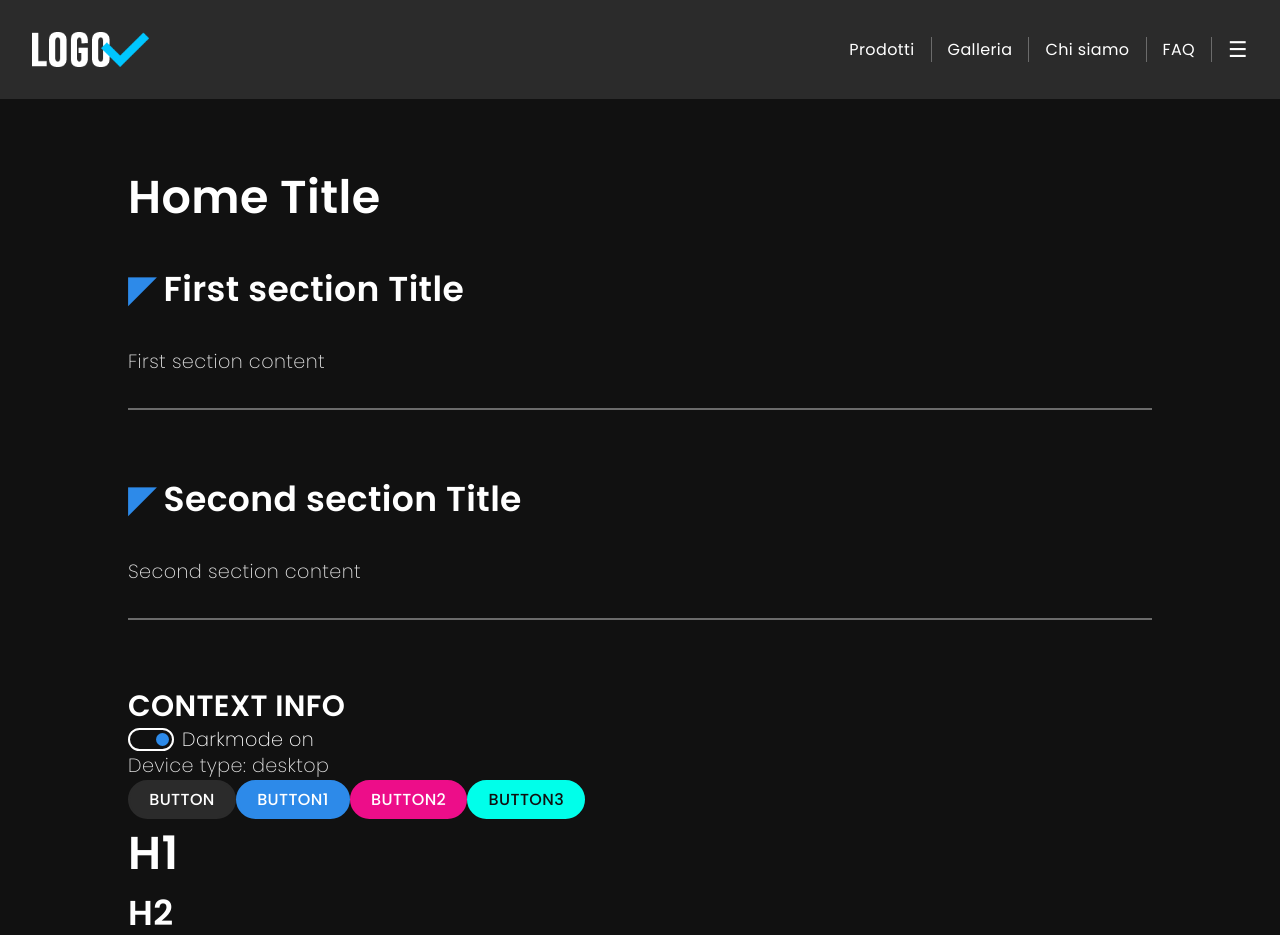
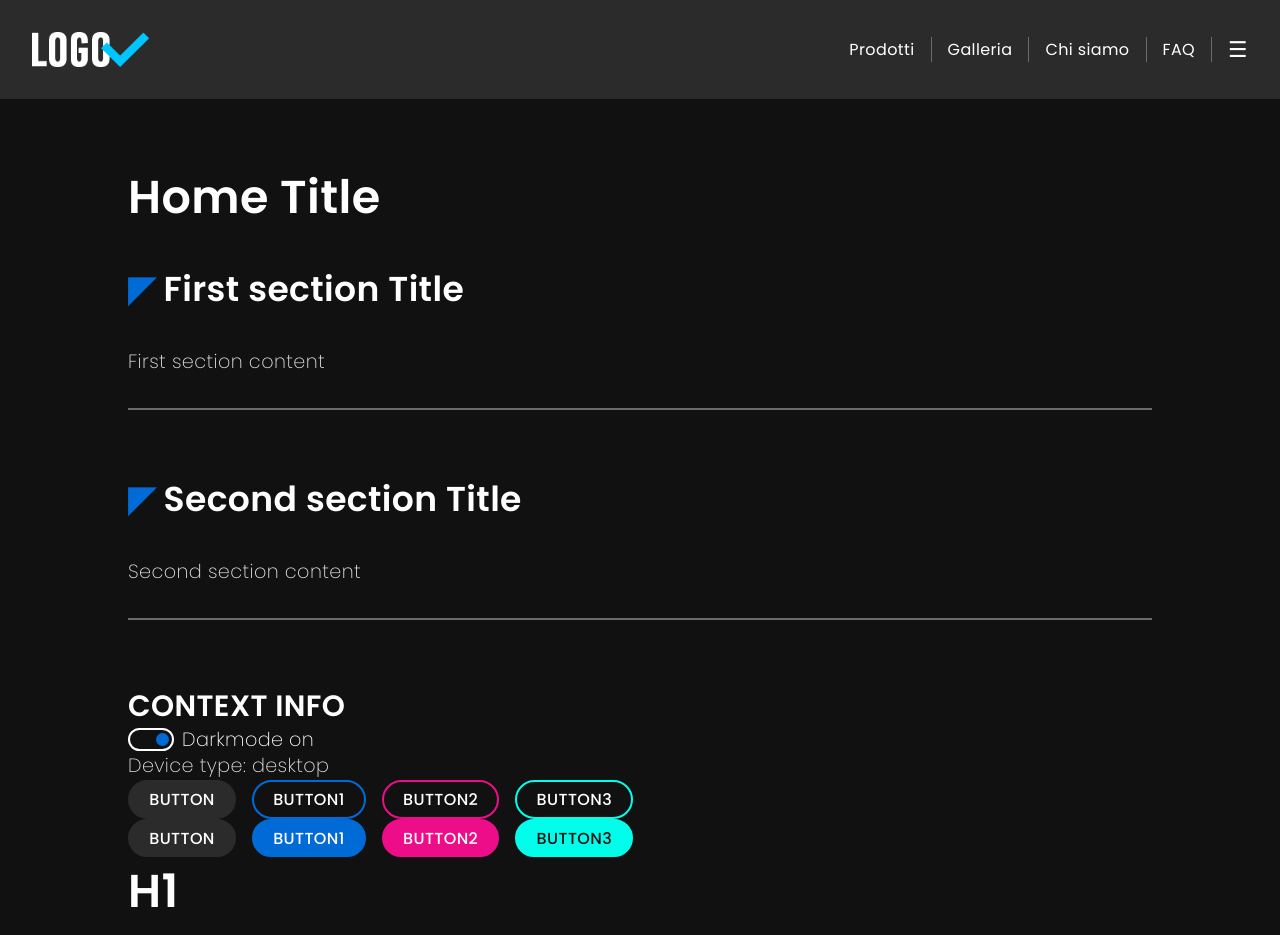
Before and after one commit to CamilloRosanio/next_react, a Next.js app: page / in a window 1280 px wide. Shown: the top 935 px of the page. Built offline with nearby package versions, Linux system fonts and the light colour scheme.

Commit message:
BUTTON - CSS e palette

```diff
--- a/components/CallUs.jsx
+++ b/components/CallUs.jsx
@@ -98,7 +98,7 @@ function CallUs({ info }) {
                         <a href={telTo}>
                             < Button
                                 text={utilityContent.callUs.textContent.callButton}
-                                extraClass={'color2'}
+                                extraClass={'buttonSolid1'}
                             />
                         </a>
                     </div>
--- a/components/ContactForm.jsx
+++ b/components/ContactForm.jsx
@@ -349,7 +349,7 @@ function ContactForm({ info }) {
 
                             {/* BUTTON */}
                             <div className='buttonContainerContacts'>
-                                <button className='button color2'>
+                                <button className='button buttonSolid1'>
                                     {utilityContent.contactForm.textContent.submitButton}
                                 </button>
                             </div>
@@ -367,7 +367,7 @@ function ContactForm({ info }) {
                             < Button
                                 text='TORNA AL FORM'
                                 onClick={setSuccessValue}
-                                extraClass={'color2'}
+                                extraClass={'buttonSolid2'}
                             />
                         </div>
                     }
--- a/components/OpenMaps.jsx
+++ b/components/OpenMaps.jsx
@@ -62,7 +62,7 @@ function OpenMaps({ info }) {
                                 <div className='buttonContainerContacts'>
                                     < Button
                                         text={utilityContent.openMaps.textContent.mapButton}
-                                        extraClass={'color2'}
+                                        extraClass={'buttonSolid1'}
                                     />
                                 </div>
                             </a>
--- a/components/PageBottomButtons.jsx
+++ b/components/PageBottomButtons.jsx
@@ -24,7 +24,7 @@ function PageBottomButtons({ toContacts }) {
             < Button
                 text='▲'
                 onClick={toTop}
-                extraClass={'color2'}
+                extraClass={'button2'}
             />
 
 
@@ -32,7 +32,7 @@ function PageBottomButtons({ toContacts }) {
                 < Button
                     text='Contattaci ▶'
                     path='/contacts'
-                    extraClass={'color1'}
+                    extraClass={'buttonSolid1'}
                 />
             }
         </div>
--- a/layouts/Navbar.jsx
+++ b/layouts/Navbar.jsx
@@ -42,7 +42,7 @@ function Navbar() {
         }
     };
 
-    // USE-EFFECT
+    // INIT USE-EFFECT
     useEffect(() => {
         const handleClickOutsideMenu = (event) => {
             if (navbarRef.current && !navbarRef.current.contains(event.target)) {
--- a/src/app/globals.css
+++ b/src/app/globals.css
@@ -76,6 +76,7 @@ select {
   --bg-elements: rgb(43, 43, 43);
 
   --color1: rgb(45, 138, 233);
+  --color1: rgb(0, 107, 214);
   --color2: rgb(237, 13, 137);
   --color3: rgb(0, 255, 234);
   --hover-color: rgb(0, 255, 234);
@@ -234,15 +235,30 @@ main {
 
 .button1 {
   border: 2px solid var(--color1);
-  background-color: var(--color1);
+  background-color: transparent;
 }
 
 .button2 {
   border: 2px solid var(--color2);
+  background-color: transparent;
+}
+
+.button3 {
+  border: 2px solid var(--color3);
+  background-color: transparent;
+}
+
+.buttonSolid1 {
+  border: 2px solid var(--color1);
+  background-color: var(--color1);
+}
+
+.buttonSolid2 {
+  border: 2px solid var(--color2);
   background-color: var(--color2);
 }
 
-.button3 {
+.buttonSolid3 {
   color: var(--bg-primary);
   border: 2px solid var(--color3);
   background-color: var(--color3);
@@ -250,7 +266,7 @@ main {
 
 .buttonWarning {
   color: white;
-  font-weight: 400;
+  font-weight: 500;
   border: 2px solid var(--color-warning);
   background-color: var(--color-warning);
 }
--- a/src/app/page.jsx
+++ b/src/app/page.jsx
@@ -41,6 +41,7 @@ export default function HomePage() {
     />
     <p>Device type: {mainContext.deviceType}</p>
 
+    <div className="flexLine">
       < Button
         text='button'
         onClick={null}
@@ -63,6 +64,32 @@ export default function HomePage() {
         onClick={null}
         extraClass={'button3'}
       />
+    </div>
+
+    <div className="flexLine">
+      < Button
+        text='button'
+        onClick={null}
+      />
+
+      < Button
+        text='button1'
+        onClick={null}
+        extraClass={'buttonSolid1'}
+      />
+
+      < Button
+        text='button2'
+        onClick={null}
+        extraClass={'buttonSolid2'}
+      />
+
+      < Button
+        text='button3'
+        onClick={null}
+        extraClass={'buttonSolid3'}
+      />
+    </div>
 
     <h1>H1</h1>
 
```
Lines whose indentation alone changed are shown as unchanged.
